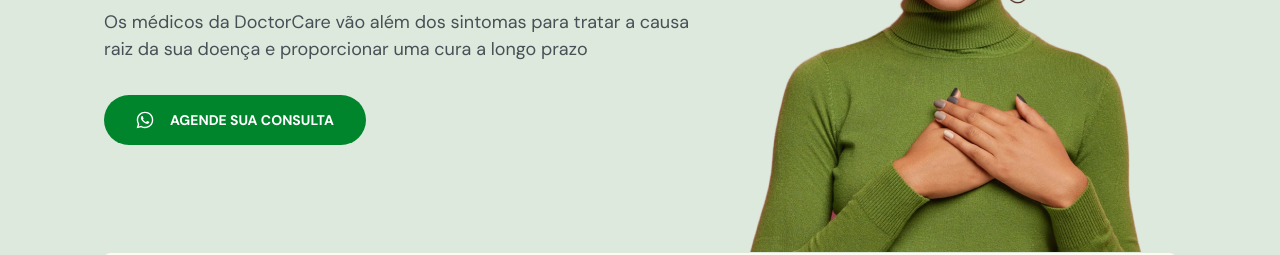
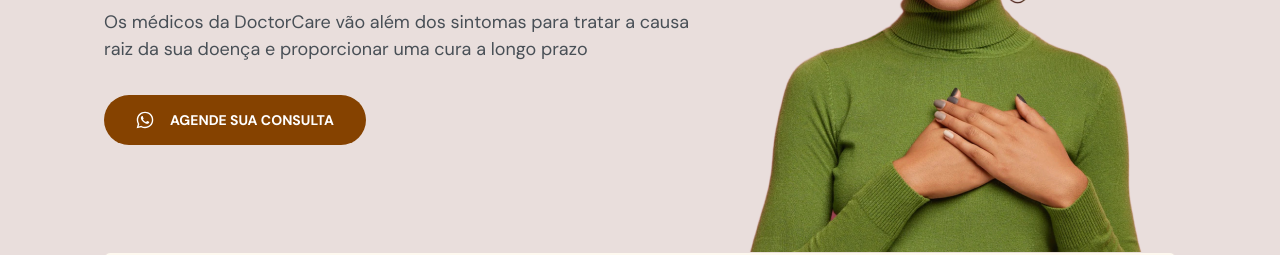
Before and after one commit to diegoviskh/doctorcare, a plain HTML site: page index.html in a window 1280 px wide. Shown: the part 367-622 px from the top of the page. Drawn offline with nearby package versions, Linux system fonts and the light colour scheme.

Commit message:
Update test 2

```diff
--- a/styles/style.css
+++ b/styles/style.css
@@ -5,7 +5,7 @@
 }
 
 :root{
-    --hue: 500;
+    --hue: 750;
     --primary-color: hsl(var(--hue), 100%, 26%);
     --headline: #22262a;
     --paragraph: #484f56;
```
